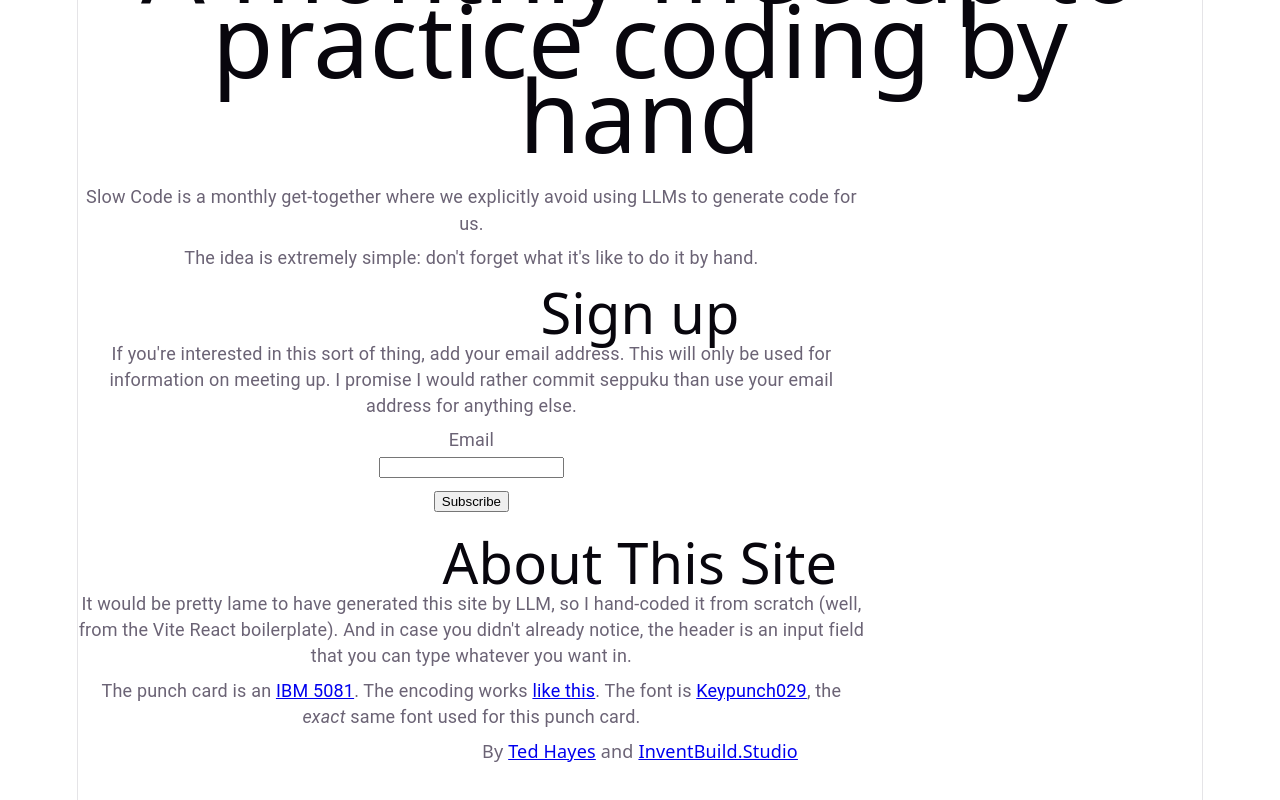
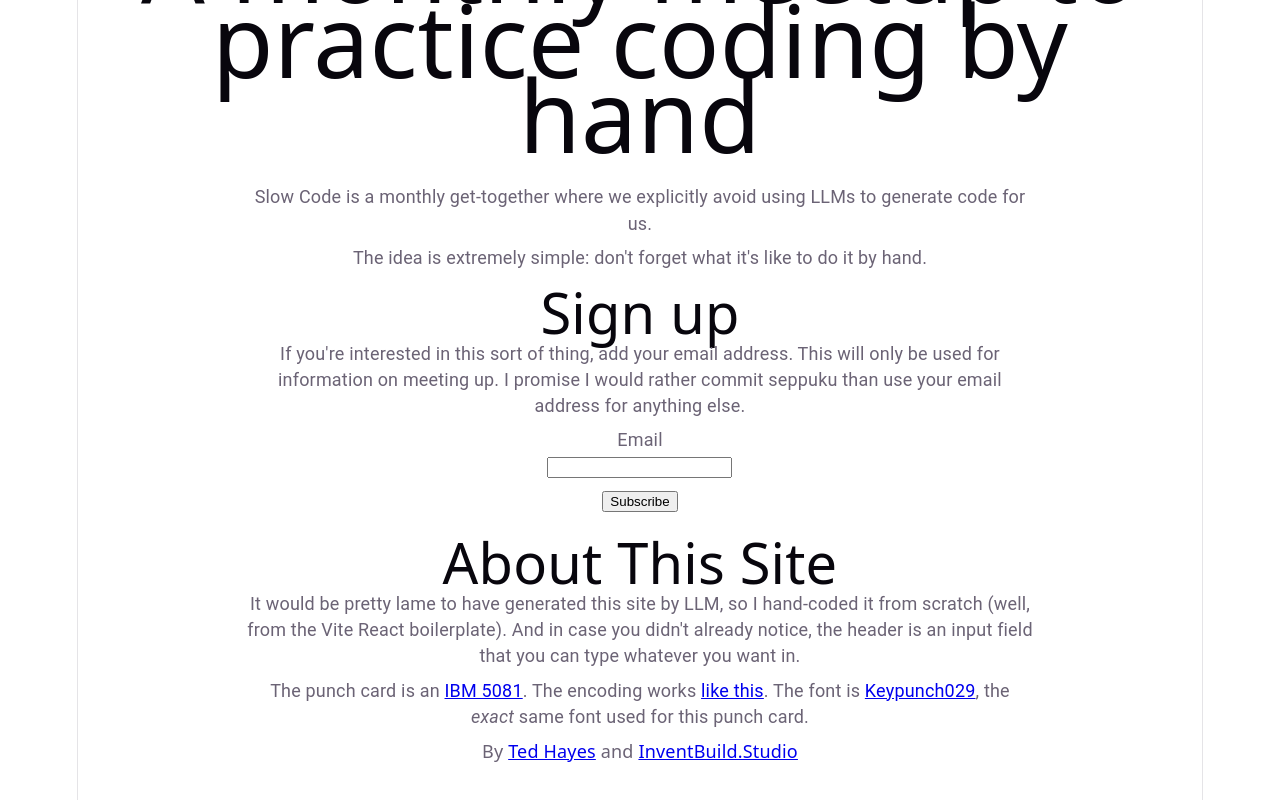
Before and after one commit to inventbuild/slowcode.dev, a React (Vite) app: page / in a window 1280 px wide. Shown: the part 910-1710 px from the top of the page. Built offline with nearby package versions, Linux system fonts and the light colour scheme; a web font is replaced by a local one.

Commit message:
fix p margins

```diff
--- a/src/index.css
+++ b/src/index.css
@@ -103,7 +103,7 @@ h2 {
   }
 }
 p {
-  margin: 0 0 8px;
+  margin: 0 auto 8px;
   width: 70%;
   font-family: "Roboto", sans-serif;
 }
```
